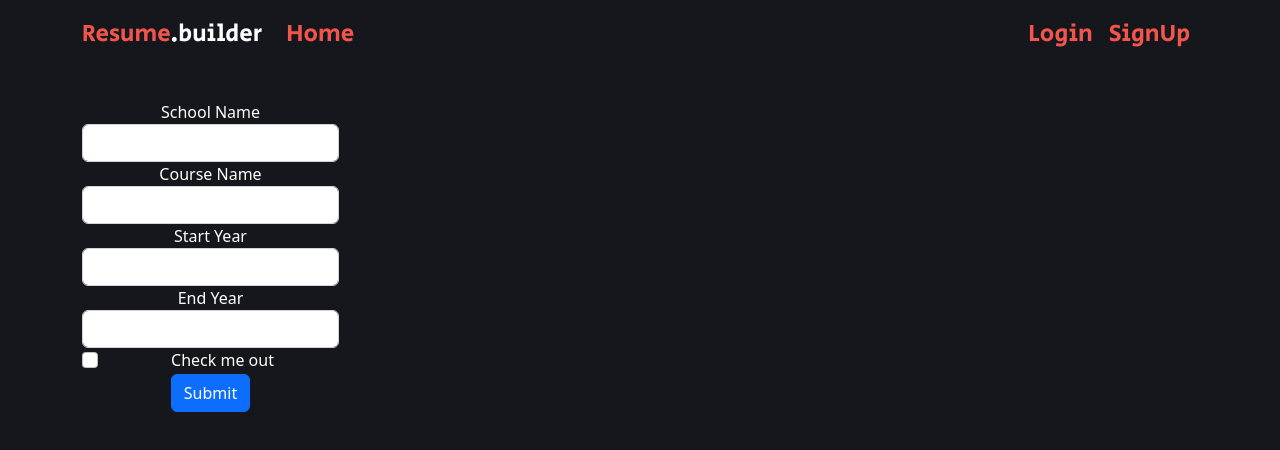
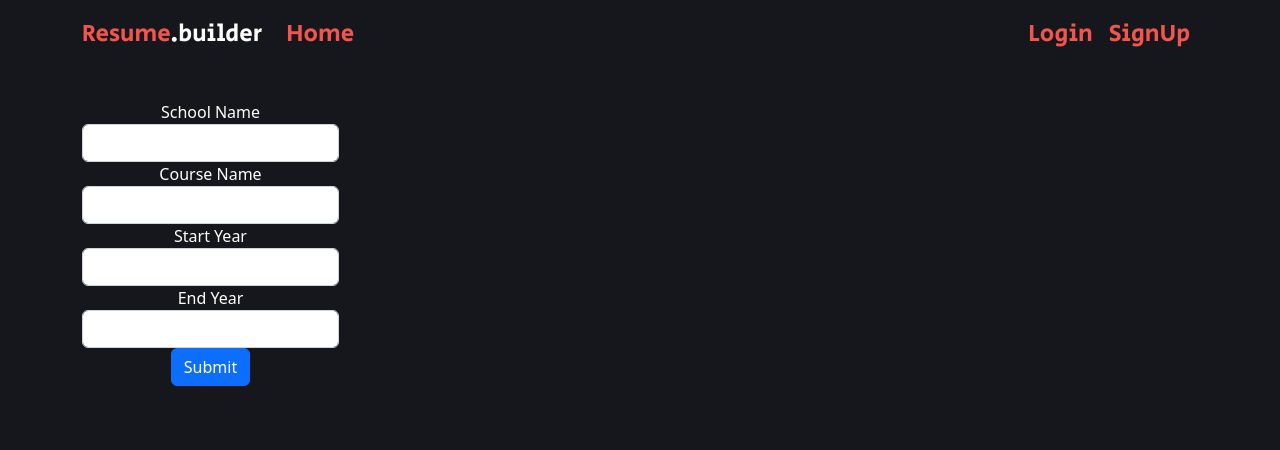
Before and after one commit to authme-flophy/resume-builder-front, a React (Create React App) app: page /education in a window 1280 px wide. Shown: the top 450 px of the page. Built offline with nearby package versions, Linux system fonts and the light colour scheme.

Commit message:
removed checkout button

```diff
--- a/src/components/University.js
+++ b/src/components/University.js
@@ -52,10 +52,10 @@
   </div>
 
 
-  <div class="form-check">
+  {/* <div class="form-check">
     <input type="checkbox" class="form-check-input" id="exampleCheck1"/>
     <label class="form-check-label" for="exampleCheck1">Check me out</label>
-  </div>
+  </div> */}
   <button type="submit" class="btn btn-primary">Submit</button>
 </form>
   </div>;
```
